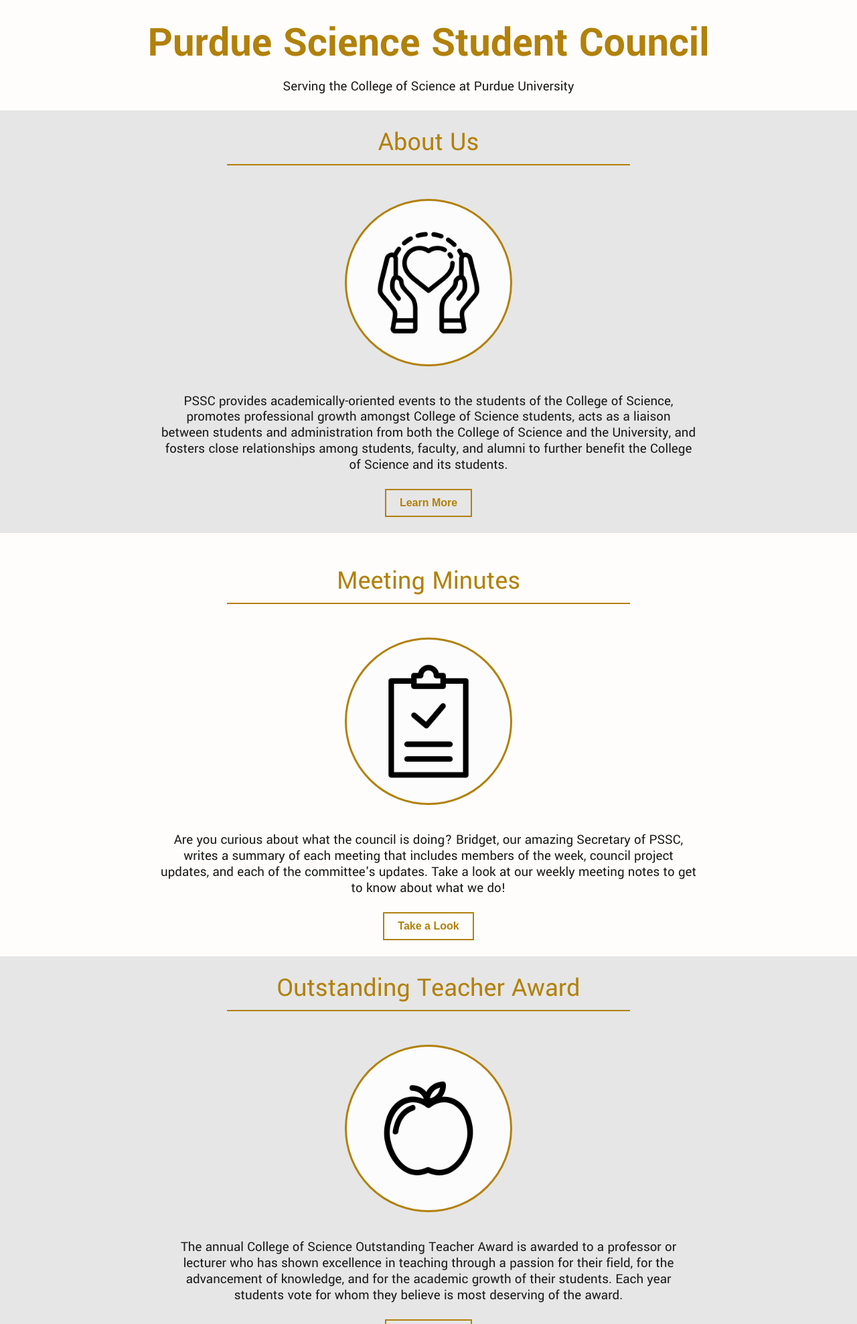
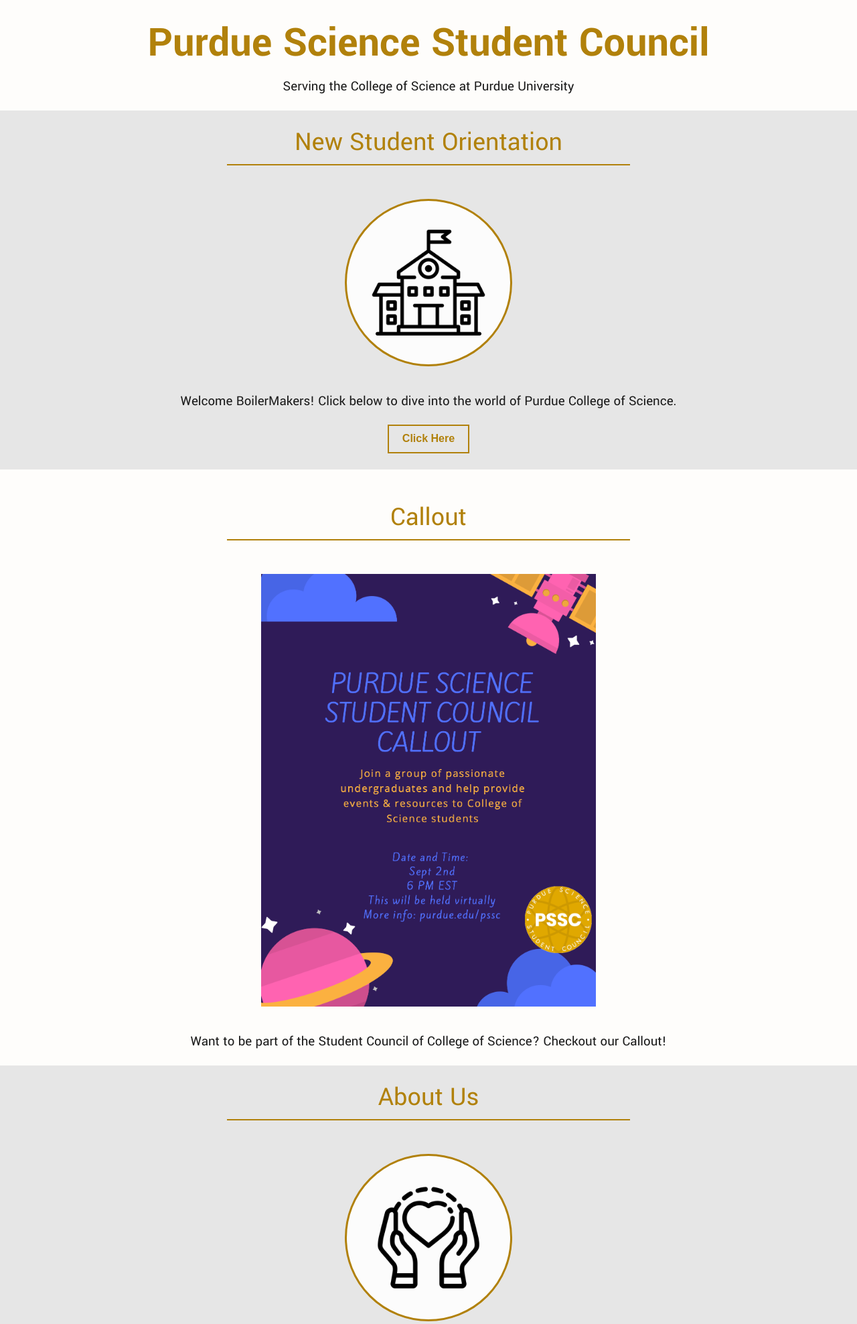
Before and after one commit to Purdue-Science-Student-Council/website, a PHP site: page / in a window 1280 px wide. Shown: the part 432-2409 px from the top of the page at 67% size. Run offline with PHP 8.4, Linux system fonts and the light colour scheme; some libraries are stand-ins or nearby versions.

Commit message:
NSO + poster on the frontend

```diff
--- a/index.html
+++ b/index.html
@@ -136,6 +136,22 @@
             </div>
         </div-->
 
+        <div class="component-light">
+            <h4 class="masthead-header">New Student Orientation</h4>
+            <hr class="page-divider">
+            <img src="./images/home/noun_School_1386096.png" class="component-image">
+            <p class="component-text">Welcome BoilerMakers! Click below to dive into the world of Purdue College of Science.</p>
+            <a href="./about.html"><button class="hack-button">Click Here</button></a>
+        </div>
+
+        <div class="component">
+            <h4 class="masthead-header">Callout</h4>
+            <hr class="page-divider">
+            <img src="./images/home/calloutPoster.png" class="component-poster">
+            <p class="component-text">Want to be part of the Student Council of College of Science? Checkout our Callout!
+            </p>
+        </div>
+
 
         <div class="component-light">
             <h4 class="masthead-header">About Us</h4>
--- a/styles/css/main.css
+++ b/styles/css/main.css
@@ -773,6 +773,10 @@ ul {
     border: 3px solid var(--gold-color);
     border-radius: 125px;
     margin-bottom: 5vh; }
+  .component-poster {
+    width: 500px;
+    margin: 0 auto 10px auto;
+    margin-bottom: 5vh; }
 
 .hack-button {
   cursor: pointer;
--- a/styles/sass/_index.scss
+++ b/styles/sass/_index.scss
@@ -113,13 +113,18 @@
     }
 
     &-image{
-
         width: 250px;
         height: 250px;
         background: $white-color;
         margin: 0 auto 10px auto;
         border: 3px solid $gold-color;
         border-radius: 125px;
+        margin-bottom: 5vh;
+    }
+
+    &-poster{
+        width: 500px;
+        margin: 0 auto 10px auto;
         margin-bottom: 5vh;
     }
 }
```
Also changed, not shown: images/home/calloutPoster.png (added), images/home/noun_School_1386096.png (added), 1 other file.
